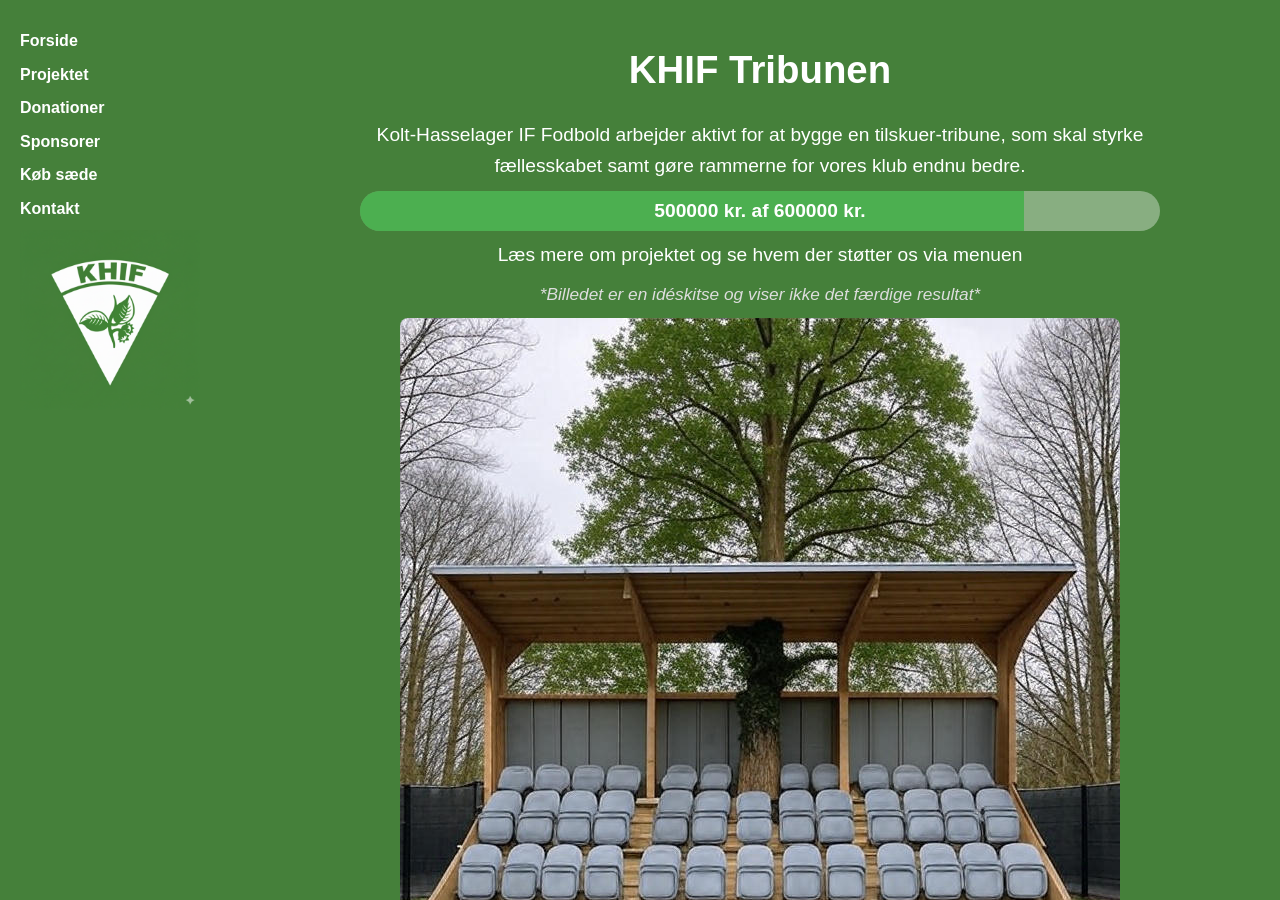
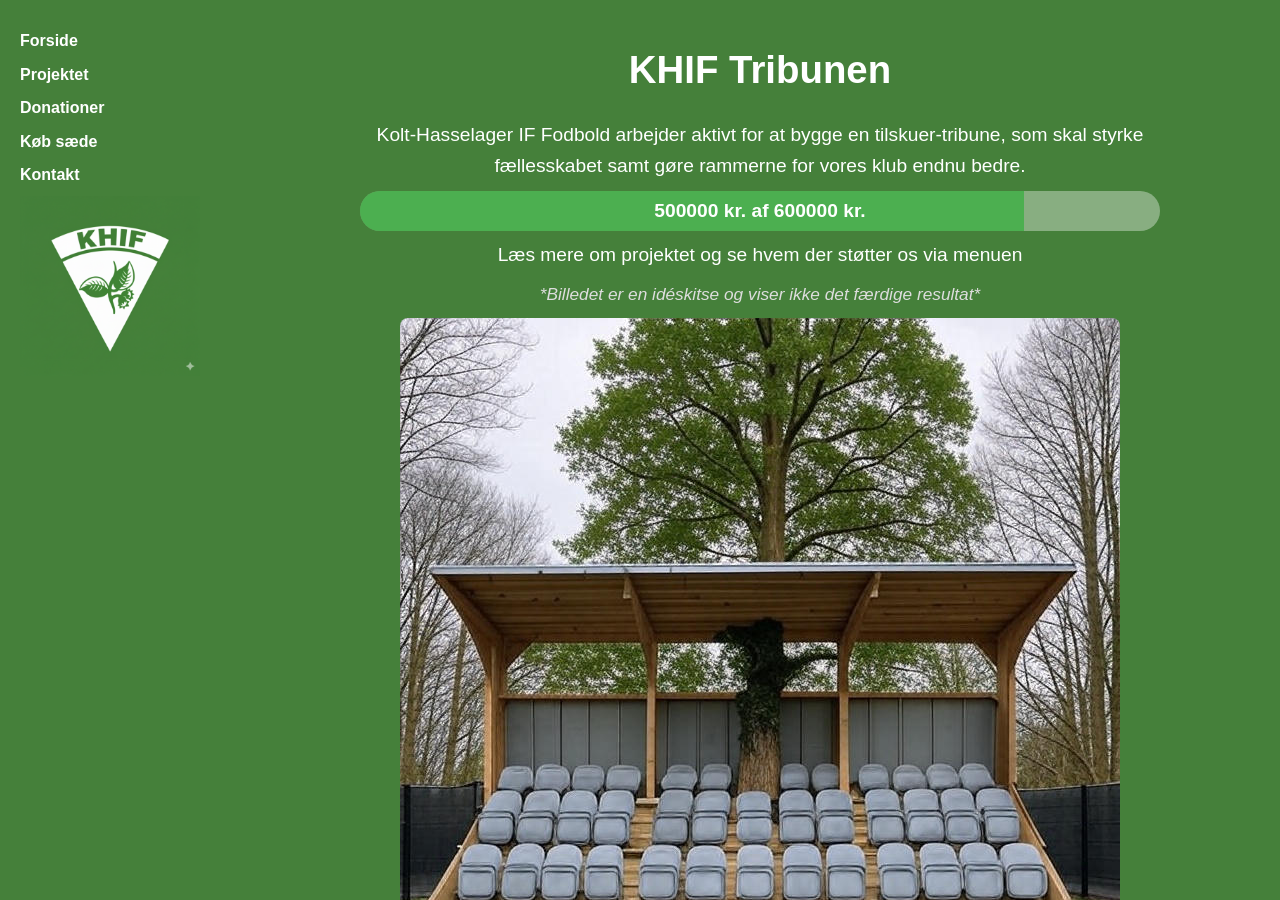
Before and after one commit to msj33/khif-tribune, a Jekyll site: the page built from index.md, in a window 1280 px wide and 900 px high. Built offline with Jekyll 4.4.1, drawn with Linux system fonts in a browser that asks for light colours.

Commit message:
Remove 'Sponsorer' link from menu

```diff
--- a/_includes/menu.html
+++ b/_includes/menu.html
@@ -5,7 +5,6 @@
   <!-- Andre sider -->
   <a href="{{ '/projektet.html' | relative_url }}">Projektet</a>
   <a href="{{ '/donationer.html' | relative_url }}">Donationer</a>
-  <a href="{{ '/sponsorer.html' | relative_url }}">Sponsorer</a>
   <a href="{{ '/seats.html' | relative_url }}">Køb sæde</a>
   <a href="{{ '/kontakt.html' | relative_url }}">Kontakt</a>
 </nav>
```
